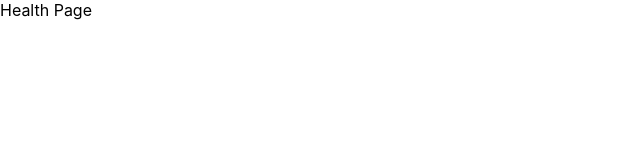
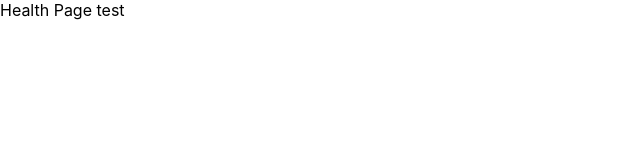
Before and after one commit to Ryanromaris/ForFingerPrincess, a Next.js app: page /health in a window 1280 px wide. Shown: the top 160 px of the page, without its empty margins (0-640 px from the left). Built offline with nearby package versions, Linux system fonts and the light colour scheme.

Commit message:
✨ feat(husky): test husky

```diff
--- a/src/pages/health/index.tsx
+++ b/src/pages/health/index.tsx
@@ -1,5 +1,5 @@
 const HealthPage = () => {
-	return <>Health Page</>;
+	return <>Health Page test</>;
 };
 
 export default HealthPage;
```
